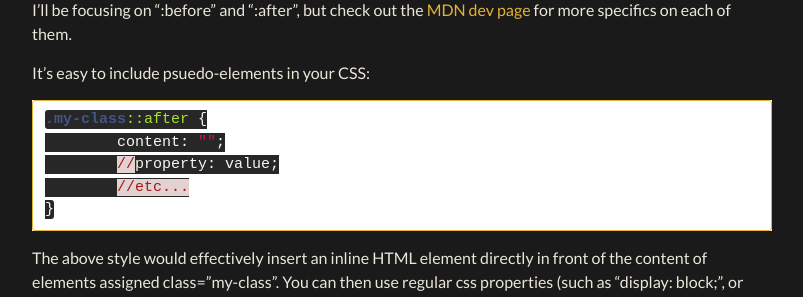
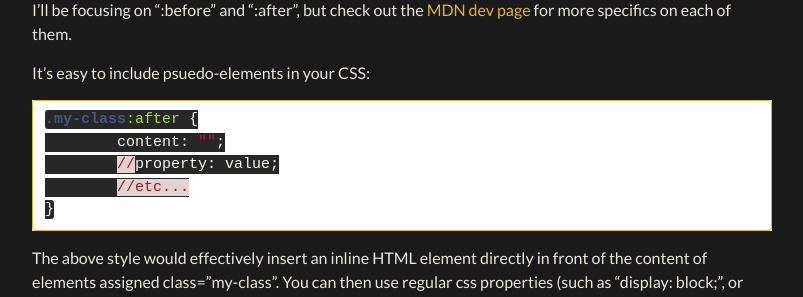
Before and after one commit to mbech/blog, a Jekyll site: the page built from _posts/2014-12-17-Simple-CSS-Psuedo-Element-Overview.markdown, in a window 1280 px wide and 900 px high, scrolled down 410 px. Shown: the part 149-446 px from the top of the window, without its empty margins (238-1041 px from the left). Built offline with Jekyll 4.4.1, drawn with Linux system fonts in a browser that asks for light colours; Markdown is read by kramdown in place of the engine named in the settings.

Commit message:
Use single-colon style not double in snippet

````diff
--- a/_posts/2014-12-17-Simple-CSS-Psuedo-Element-Overview.markdown
+++ b/_posts/2014-12-17-Simple-CSS-Psuedo-Element-Overview.markdown
@@ -21,7 +21,7 @@ I'll be focusing on ":before" and ":after", but check out the [MDN dev page](htt
 It's easy to include psuedo-elements in your CSS:
 
 ```css
-.my-class::after {
+.my-class:after {
 	content: "";
         //property: value;
         //etc...
````
